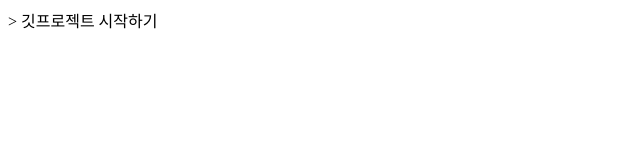
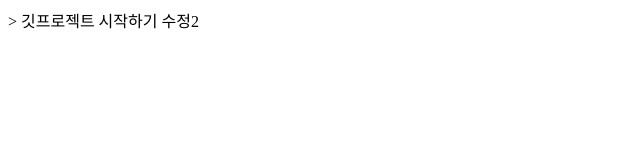
Before and after one commit to boyoung114/myapp, a plain HTML site: page index.html in a window 1280 px wide. Shown: the full height of the page, 0-640 px from the left. Drawn offline with Linux system fonts and the light colour scheme.

Commit message:
최초수정2

```diff
--- a/index.html
+++ b/index.html
@@ -7,5 +7,6 @@
     </head>
     <body>
        깃프로젝트 시작하기
+       수정2
     </body>
 </html>
```
